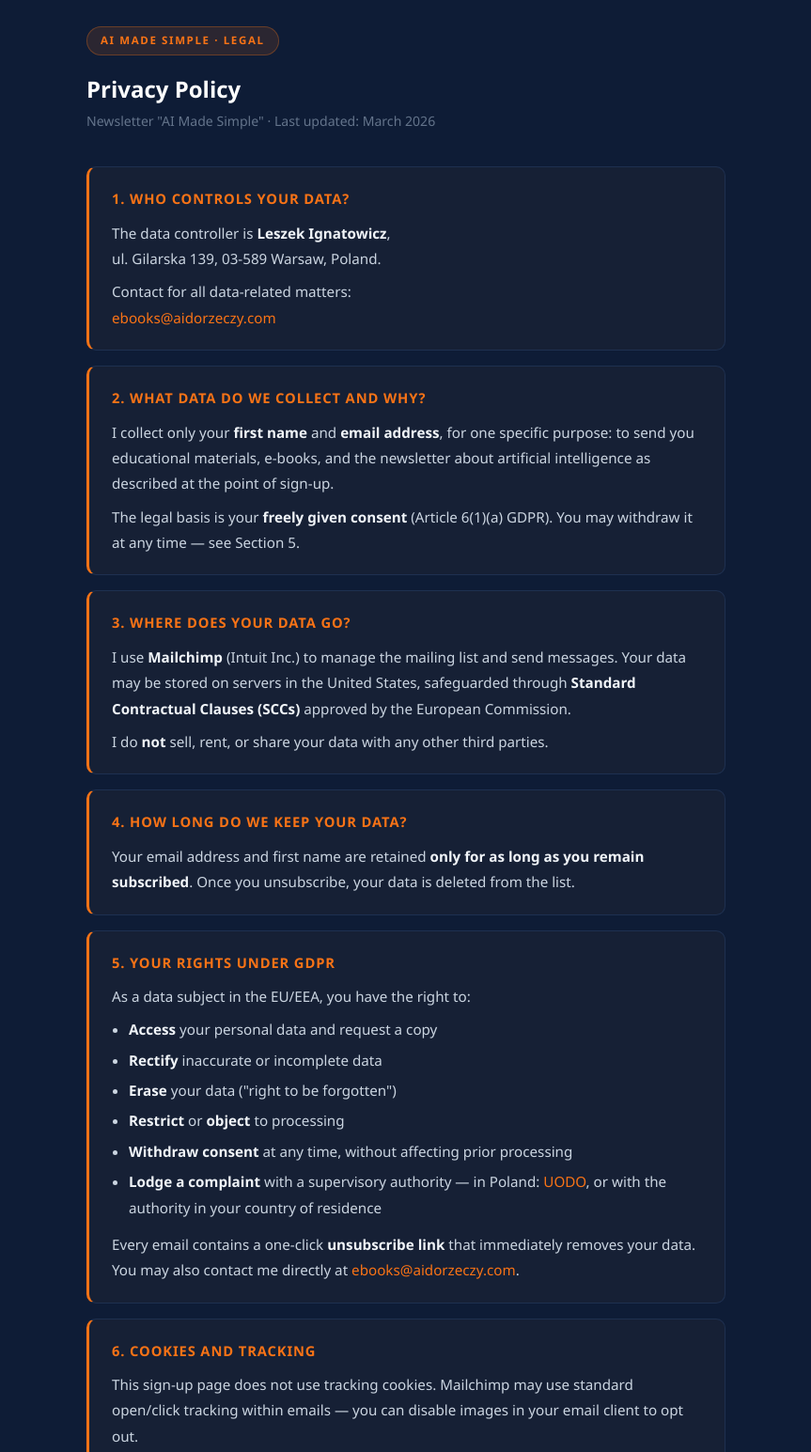
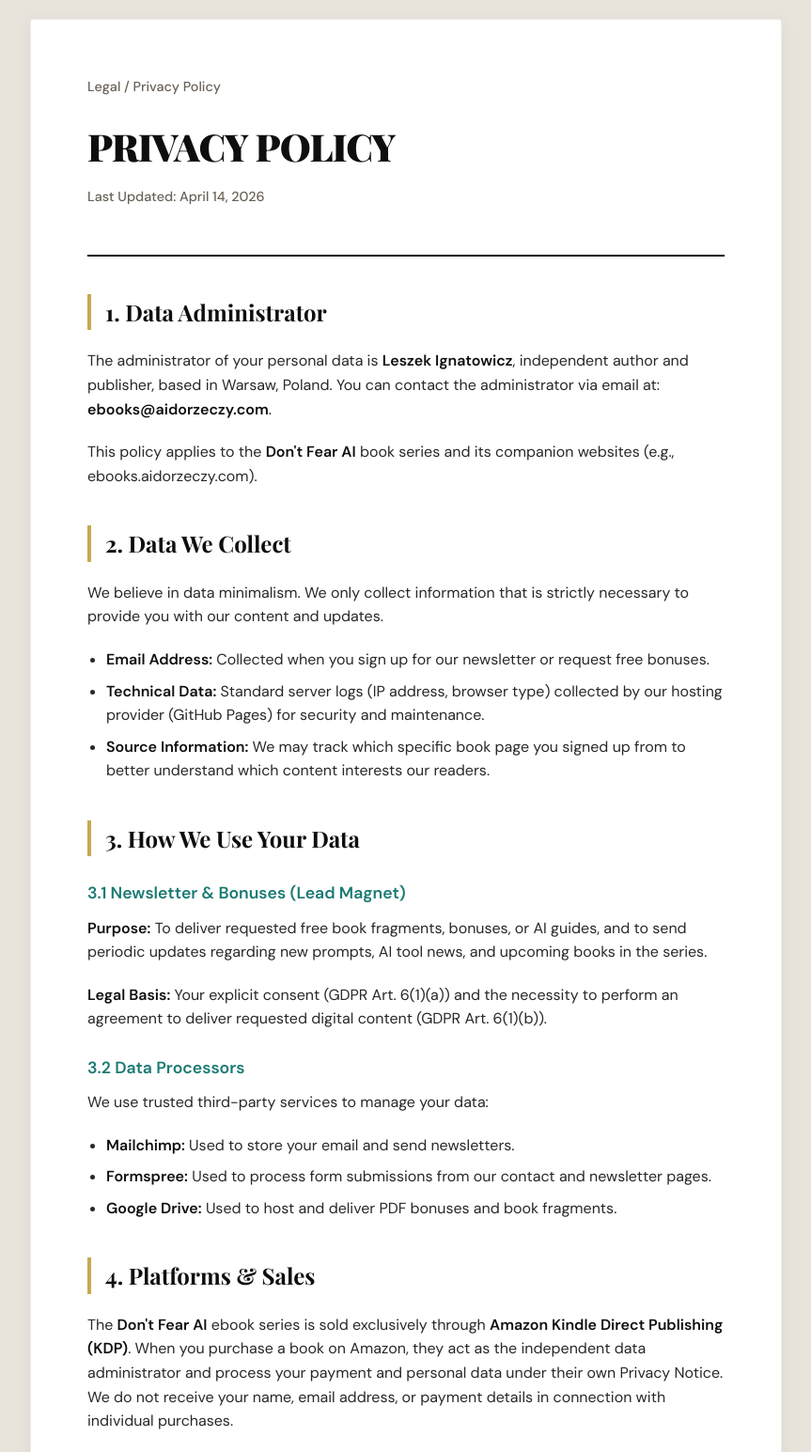
Before and after one commit to aidorzeczytom1/privacy, a plain HTML site: page index.html in a window 1280 px wide. Shown: the part 20-1565 px from the top of the page at 94% size, without its empty margins (208-1071 px from the left). Drawn offline with nearby package versions, Linux system fonts and the light colour scheme.

Commit message:
Update index.html
privacy_new.html

```diff
--- a/index.html
+++ b/index.html
@@ -1,168 +1,192 @@
-<!-- ═══════════════════════════════════════════════════════════════
-     PRIVACY POLICY — AI Made Simple (Newsletter)
-     Paste this into a Carrd "Embed" element (HTML mode).
-     Font and colours will inherit from your Carrd theme.
-     ═══════════════════════════════════════════════════════════════ -->
+<!DOCTYPE html>
+<html lang="en">
+<head>
+<meta charset="UTF-8">
+<meta name="viewport" content="width=device-width, initial-scale=1.0">
+<title>Privacy Policy — Don't Fear AI Book Series</title>
+<meta name="description" content="Privacy Policy for the Don't Fear AI ebook series and companion pages at ebooks.aidorzeczy.com.">
+<link rel="preconnect" href="https://fonts.googleapis.com">
+<link rel="preconnect" href="https://fonts.gstatic.com" crossorigin>
+<link href="https://fonts.googleapis.com/css2?family=Playfair+Display:wght@400;700;900&family=DM+Sans:wght@300;400;500;600&display=swap" rel="stylesheet">
+<style>
+  *, *::before, *::after { box-sizing: border-box; margin: 0; padding: 0; }
 
-<style>
-  * { box-sizing: border-box; margin: 0; padding: 0; }
-
-  body, html {
-    background: #0E1C36 !important;
-    color: #CBD5E1 !important;
+  :root {
+    --ink: #0f0e0e;
+    --paper: #e8e4dc;
+    --cream: #ddd8ce;
+    --gold: #c8a951;
+    --gold-light: #e8d08a;
+    --teal: #1a7a72;
+    --teal-light: #2da89d;
+    --orange: #ba4a01;
+    --text-body: #2a2826;
+    --text-muted: #6a6258;
+    --shadow-soft: 0 4px 20px rgba(0,0,0,0.05);
+    --border-paper: 1px solid rgba(0,0,0,0.08);
   }
 
-  .pp-page {
-    background: #0E1C36;
-    min-height: 100vh;
-    padding: 48px 24px 64px;
-    font-family: 'Segoe UI', Arial, sans-serif;
+  body {
+    background-color: var(--paper);
+    color: var(--text-body);
+    font-family: 'DM Sans', sans-serif;
+    line-height: 1.6;
+    padding: 40px 20px;
+    display: flex;
+    justify-content: center;
   }
 
-  .pp-wrap {
-    max-width: 680px;
-    margin: 0 auto;
-    font-size: 0.95rem;
-    line-height: 1.8;
-    color: #CBD5E1;
+  .container {
+    max-width: 800px;
+    background: #fff;
+    padding: 60px;
+    box-shadow: var(--shadow-soft);
+    border-radius: 4px;
+    border: var(--border-paper);
   }
 
-  .pp-badge {
-    display: inline-block;
-    background: rgba(249,115,22,0.12);
-    color: #F97316;
-    font-size: 0.72rem;
-    font-weight: 700;
-    letter-spacing: 0.14em;
-    text-transform: uppercase;
-    padding: 4px 14px;
-    border-radius: 20px;
-    border: 1px solid rgba(249,115,22,0.3);
-    margin-bottom: 20px;
+  header {
+    border-bottom: 2px solid var(--ink);
+    padding-bottom: 30px;
+    margin-bottom: 40px;
   }
 
-  .pp-wrap h1 {
-    font-size: 1.5rem;
-    font-weight: 800;
-    color: #ffffff;
-    margin-bottom: 6px;
-    line-height: 1.3;
+  h1 {
+    font-family: 'Playfair Display', serif;
+    font-weight: 900;
+    font-size: 2.5rem;
+    color: var(--ink);
+    text-transform: uppercase;
+    letter-spacing: -1px;
+    margin-bottom: 10px;
   }
 
-  .pp-subtitle {
-    font-size: 0.88rem;
-    color: #64748B;
-    margin-bottom: 36px;
+  h2 {
+    font-family: 'Playfair Display', serif;
+    font-size: 1.5rem;
+    color: var(--ink);
+    margin-top: 40px;
+    margin-bottom: 20px;
+    border-left: 4px solid var(--gold);
+    padding-left: 15px;
   }
 
-  .pp-section {
-    background: #162035;
-    border: 1px solid #1E3050;
-    border-left: 3px solid #F97316;
-    border-radius: 10px;
-    padding: 20px 24px;
-    margin-bottom: 16px;
+  h3 {
+    font-size: 1.1rem;
+    color: var(--teal);
+    margin-top: 25px;
+    margin-bottom: 10px;
   }
 
-  .pp-section h2 {
-    font-size: 0.92rem;
-    font-weight: 700;
-    color: #F97316;
-    margin-bottom: 10px;
-    text-transform: uppercase;
-    letter-spacing: 0.06em;
+  p, ul {
+    margin-bottom: 20px;
+    color: var(--text-body);
   }
 
-  .pp-section p {
-    margin-bottom: 8px;
-    color: #CBD5E1;
+  ul {
+    padding-left: 20px;
   }
 
-  .pp-section p:last-child { margin-bottom: 0; }
-
-  .pp-section ul {
-    margin: 8px 0 0 18px;
-    color: #CBD5E1;
+  li {
+    margin-bottom: 8px;
   }
 
-  .pp-section ul li { margin-bottom: 5px; }
-
-  .pp-section a {
-    color: #F97316;
-    text-decoration: none;
+  .meta {
+    font-size: 0.9rem;
+    color: var(--text-muted);
+    font-weight: 500;
   }
 
-  .pp-section a:hover { text-decoration: underline; }
+  strong { color: var(--ink); }
 
-  .pp-section strong { color: #F1F5F9; }
+  a { color: var(--teal); text-decoration: underline; }
+  a:hover { color: var(--orange); }
 
-  .pp-meta {
-    margin-top: 28px;
-    font-size: 0.78rem;
-    color: #475569;
-    border-top: 1px solid #1E3050;
-    padding-top: 16px;
-    text-align: center;
+  @media (max-width: 600px) {
+    .container { padding: 30px 20px; }
+    h1 { font-size: 1.8rem; }
   }
+</style>
+</head>
+<body>
 
-  .pp-meta a { color: #F97316; text-decoration: none; }
-</style>
+<div class="container">
+  <header>
+    <p class="meta">Legal / Privacy Policy</p>
+    <h1>Privacy Policy</h1>
+    <p class="meta">Last Updated: April 14, 2026</p>
+  </header>
 
-<div class="pp-page">
-<div class="pp-wrap">
+  <section id="administrator">
+    <h2>1. Data Administrator</h2>
+    <p>The administrator of your personal data is <strong>Leszek Ignatowicz</strong>, independent author and publisher, based in Warsaw, Poland. You can contact the administrator via email at: <strong>ebooks@aidorzeczy.com</strong>.</p>
+    <p>This policy applies to the <strong>Don't Fear AI</strong> book series and its companion websites (e.g., ebooks.aidorzeczy.com).</p>
+  </section>
 
-  <div class="pp-badge">AI Made Simple · Legal</div>
-  <h1>Privacy Policy</h1>
-  <p class="pp-subtitle">Newsletter "AI Made Simple" · Last updated: March 2026</p>
+  <section id="data-collection">
+    <h2>2. Data We Collect</h2>
+    <p>We believe in data minimalism. We only collect information that is strictly necessary to provide you with our content and updates.</p>
+    <ul>
+      <li><strong>Email Address:</strong> Collected when you sign up for our newsletter or request free bonuses.</li>
+      <li><strong>Technical Data:</strong> Standard server logs (IP address, browser type) collected by our hosting provider (GitHub Pages) for security and maintenance.</li>
+      <li><strong>Source Information:</strong> We may track which specific book page you signed up from to better understand which content interests our readers.</li>
+    </ul>
+  </section>
 
-  <div class="pp-section">
-    <h2>1. Who controls your data?</h2>
-    <p>The data controller is <strong>Leszek Ignatowicz</strong>,<br>
-    ul. Gilarska 139, 03-589 Warsaw, Poland.</p>
-    <p>Contact for all data-related matters:<br>
-    <a href="mailto:ebooks@aidorzeczy.com">ebooks@aidorzeczy.com</a></p>
-  </div>
+  <section id="usage">
+    <h2>3. How We Use Your Data</h2>
+    <h3>3.1 Newsletter & Bonuses (Lead Magnet)</h3>
+    <p><strong>Purpose:</strong> To deliver requested free book fragments, bonuses, or AI guides, and to send periodic updates regarding new prompts, AI tool news, and upcoming books in the series.</p>
+    <p><strong>Legal Basis:</strong> Your explicit consent (GDPR Art. 6(1)(a)) and the necessity to perform an agreement to deliver requested digital content (GDPR Art. 6(1)(b)).</p>
 
-  <div class="pp-section">
-    <h2>2. What data do we collect and why?</h2>
-    <p>I collect only your <strong>first name</strong> and <strong>email address</strong>, for one specific purpose: to send you educational materials, e-books, and the newsletter about artificial intelligence as described at the point of sign-up.</p>
-    <p>The legal basis is your <strong>freely given consent</strong> (Article 6(1)(a) GDPR). You may withdraw it at any time — see Section 5.</p>
-  </div>
+    <h3>3.2 Data Processors</h3>
+    <p>We use trusted third-party services to manage your data:</p>
+    <ul>
+      <li><strong>Mailchimp:</strong> Used to store your email and send newsletters.</li>
+      <li><strong>Formspree:</strong> Used to process form submissions from our contact and newsletter pages.</li>
+      <li><strong>Google Drive:</strong> Used to host and deliver PDF bonuses and book fragments.</li>
+    </ul>
+  </section>
 
-  <div class="pp-section">
-    <h2>3. Where does your data go?</h2>
-    <p>I use <strong>Mailchimp</strong> (Intuit Inc.) to manage the mailing list and send messages. Your data may be stored on servers in the United States, safeguarded through <strong>Standard Contractual Clauses (SCCs)</strong> approved by the European Commission.</p>
-    <p>I do <strong>not</strong> sell, rent, or share your data with any other third parties.</p>
-  </div>
+  <section id="platforms">
+    <h2>4. Platforms & Sales</h2>
+    <p>The <strong>Don't Fear AI</strong> ebook series is sold exclusively through <strong>Amazon Kindle Direct Publishing (KDP)</strong>. When you purchase a book on Amazon, they act as the independent data administrator and process your payment and personal data under their own Privacy Notice. We do not receive your name, email address, or payment details in connection with individual purchases.</p>
+  </section>
 
-  <div class="pp-section">
-    <h2>4. How long do we keep your data?</h2>
-    <p>Your email address and first name are retained <strong>only for as long as you remain subscribed</strong>. Once you unsubscribe, your data is deleted from the list.</p>
-  </div>
+  <section id="retention">
+    <h2>5. Data Retention</h2>
+    <ul>
+      <li><strong>Newsletter Data:</strong> We keep your email address until you choose to unsubscribe or we discontinue the service.</li>
+      <li><strong>Server Logs:</strong> Managed by GitHub Inc. per their own retention schedule (typically up to 90 days).</li>
+    </ul>
+  </section>
 
-  <div class="pp-section">
-    <h2>5. Your rights under GDPR</h2>
-    <p>As a data subject in the EU/EEA, you have the right to:</p>
+  <section id="cookies">
+    <h2>6. Cookies & Tracking</h2>
+    <p>This website <strong>does not use</strong> advertising or marketing trackers (such as Meta Pixel or Google Ads). We only use:</p>
     <ul>
-      <li><strong>Access</strong> your personal data and request a copy</li>
-      <li><strong>Rectify</strong> inaccurate or incomplete data</li>
-      <li><strong>Erase</strong> your data ("right to be forgotten")</li>
-      <li><strong>Restrict</strong> or <strong>object</strong> to processing</li>
-      <li><strong>Withdraw consent</strong> at any time, without affecting prior processing</li>
-      <li><strong>Lodge a complaint</strong> with a supervisory authority — in Poland: <a href="https://uodo.gov.pl" target="_blank" rel="noopener">UODO</a>, or with the authority in your country of residence</li>
+      <li><strong>Essential Functions:</strong> Necessary elements for the website to function (e.g., form routing via Formspree).</li>
+      <li><strong>Google Fonts:</strong> Loaded via stylesheet link; font files are cached by your browser. No cookies are set for this purpose.</li>
     </ul>
-    <p style="margin-top:12px;">Every email contains a one-click <strong>unsubscribe link</strong> that immediately removes your data. You may also contact me directly at <a href="mailto:ebooks@aidorzeczy.com">ebooks@aidorzeczy.com</a>.</p>
-  </div>
+  </section>
 
-  <div class="pp-section">
-    <h2>6. Cookies and tracking</h2>
-    <p>This sign-up page does not use tracking cookies. Mailchimp may use standard open/click tracking within emails — you can disable images in your email client to opt out.</p>
-  </div>
+  <section id="rights">
+    <h2>7. Your Rights (GDPR/UK GDPR)</h2>
+    <p>Regardless of your location, we honor your privacy rights under the European standard:</p>
+    <ul>
+      <li><strong>Access & Deletion:</strong> You can request a copy of your data or its deletion at any time by contacting <strong>ebooks@aidorzeczy.com</strong>.</li>
+      <li><strong>Right to lodge a complaint:</strong> You have the right to complain to a Data Protection Authority. Since the Administrator is based in Poland, you may contact the <strong>President of the Personal Data Protection Office (PUODO)</strong>, ul. Stawki 2, 00-193 Warsaw, Poland (https://uodo.gov.pl/en).</li>
+    </ul>
+  </section>
 
-  <div class="pp-meta">
-    AI Made Simple · Leszek Ignatowicz · Warsaw, Poland ·
-    <a href="mailto:ebooks@aidorzeczy.com">ebooks@aidorzeczy.com</a>
-  </div>
+  <section id="security">
+    <h2>8. Security</h2>
+    <p>We take reasonable technical and organisational measures to protect your data. All data management is performed on secure, updated workstations and through encrypted connections (SSL/TLS).</p>
+  </section>
 
+  <hr>
+  <p style="text-align: center; font-size: 0.9rem;">&copy; 2026 Leszek Ignatowicz. Contact: ebooks@aidorzeczy.com</p>
 </div>
-</div>
+
+</body>
+</html>
```
